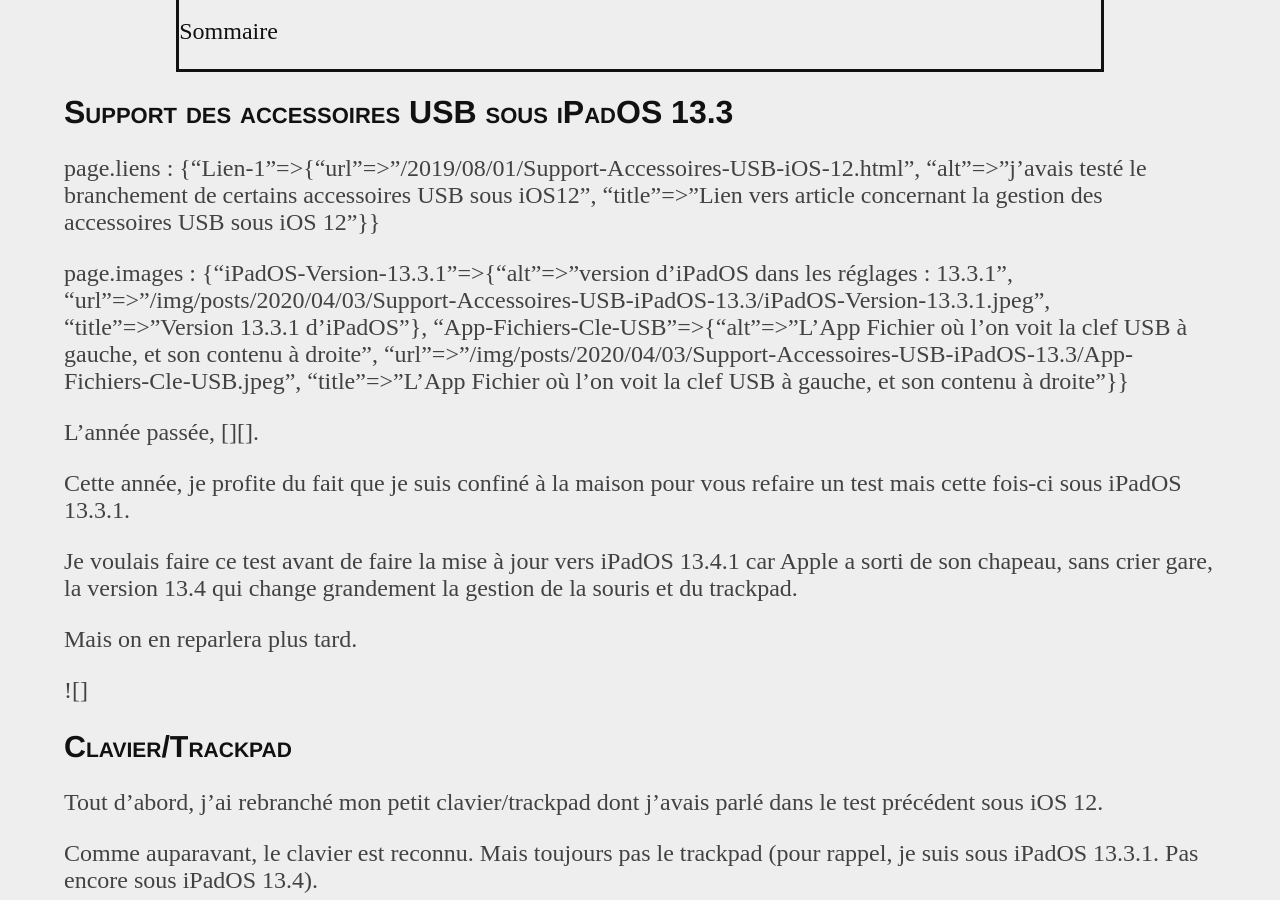
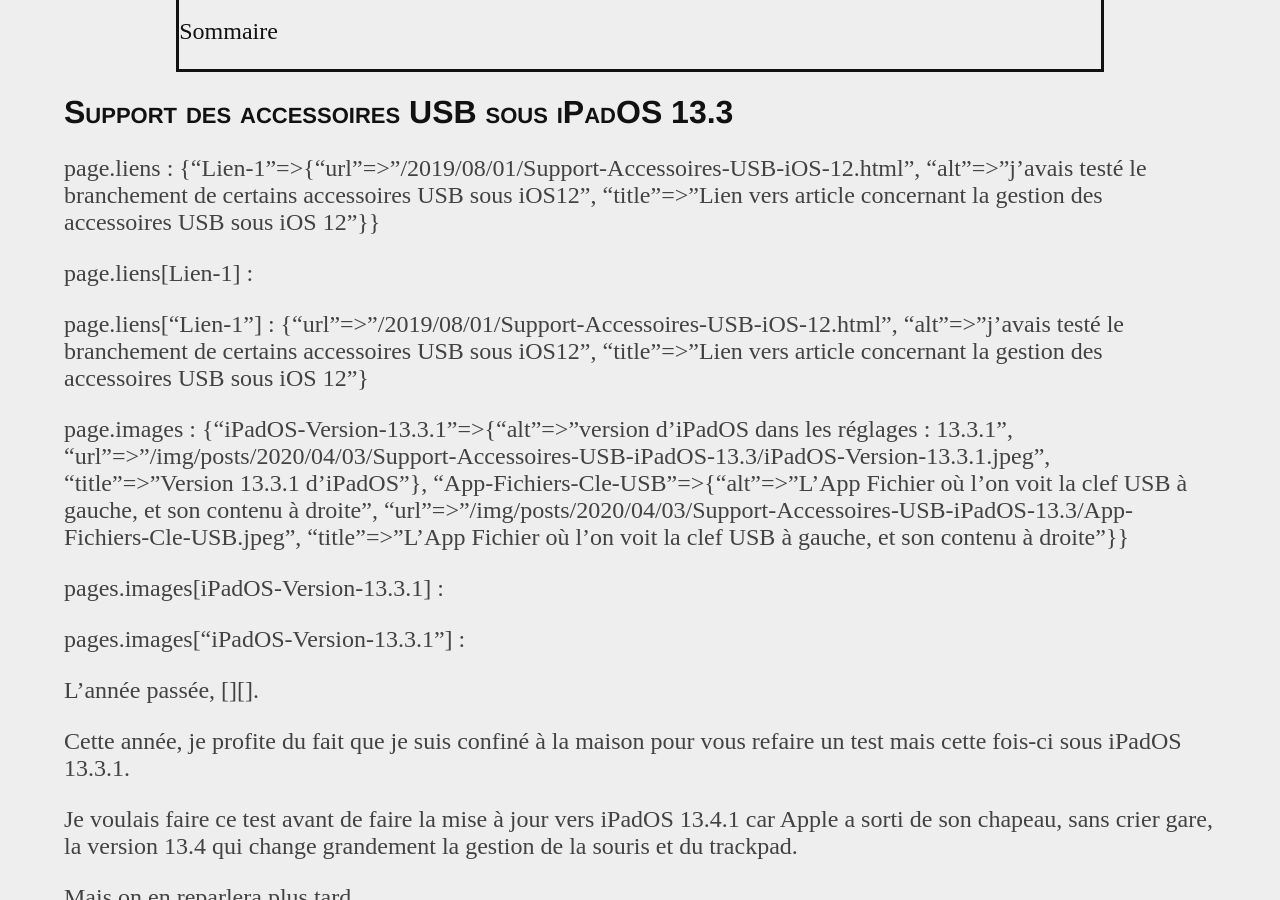
Before and after one commit to MarcosIckx/PreviewMarcosxNet, a Jekyll site: the page built from _posts/2020/2020-04-03-Support-Accessoires-USB-iPadOS-13.3.md, in a window 1280 px wide and 900 px high, scrolled down 284 px. Built offline with Jekyll 4.4.1, drawn with Linux system fonts in a browser that asks for light colours.

Commit message:
Update 2020-04-03-Support-Accessoires-USB-iPadOS-13.3.md

```diff
--- a/_posts/2020/2020-04-03-Support-Accessoires-USB-iPadOS-13.3.md
+++ b/_posts/2020/2020-04-03-Support-Accessoires-USB-iPadOS-13.3.md
@@ -74,7 +74,15 @@
 
 page.liens : {{ page.liens }}
 
+page.liens[Lien-1] : {{ page.liens[Lien-1] }}
+
+page.liens["Lien-1"] : {{ page.liens["Lien-1"] }}
+
 page.images : {{ page.images }}
+
+pages.images[iPadOS-Version-13.3.1] : {{ pages.images[iPadOS-Version-13.3.1] }}
+
+pages.images["iPadOS-Version-13.3.1"] : {{ pages.images["iPadOS-Version-13.3.1"] }}
 
 L'année passée, [{{ page.liens[Lien-1].alt }}][{{ page.liens[Lien-1].id }}].
 
```
